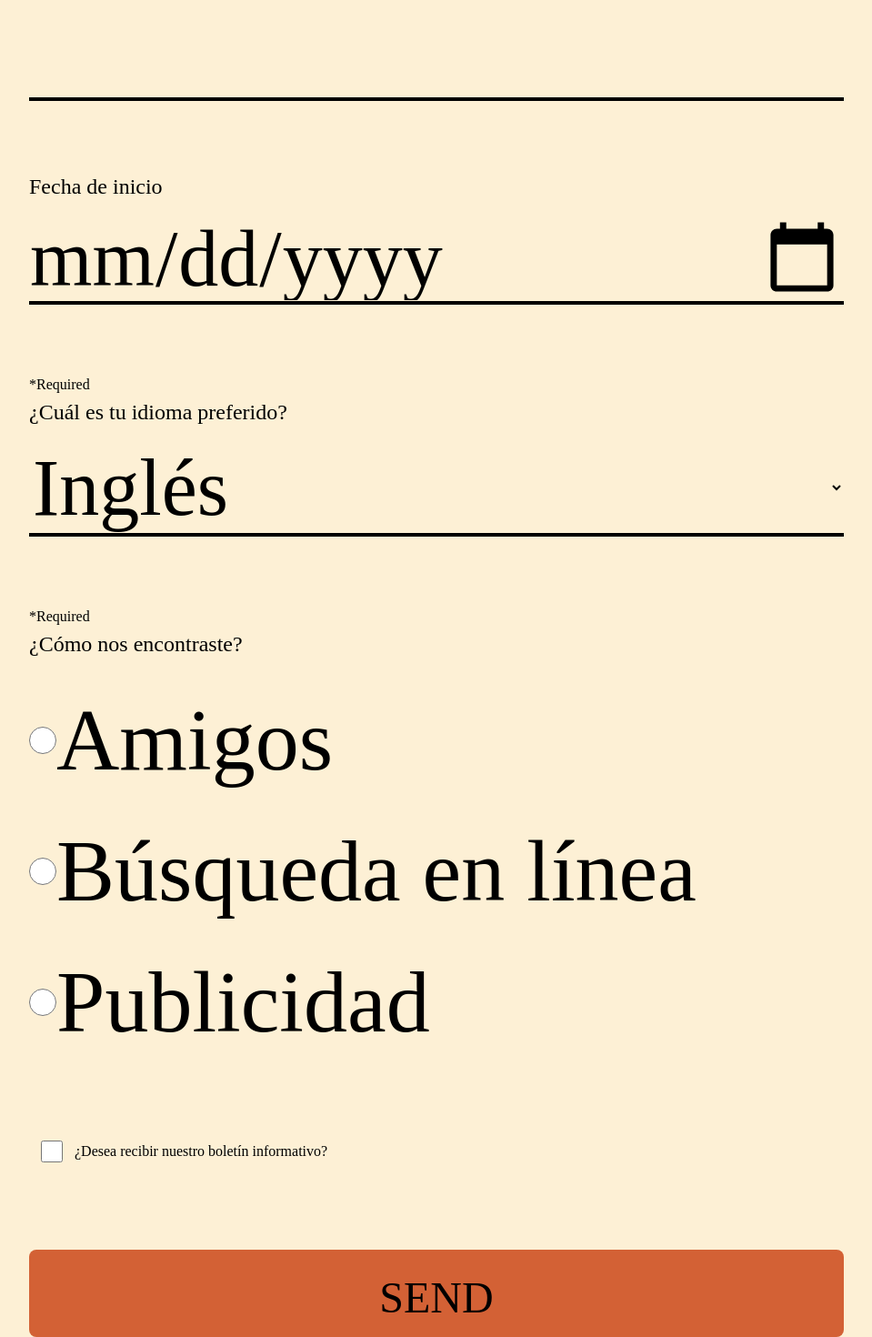
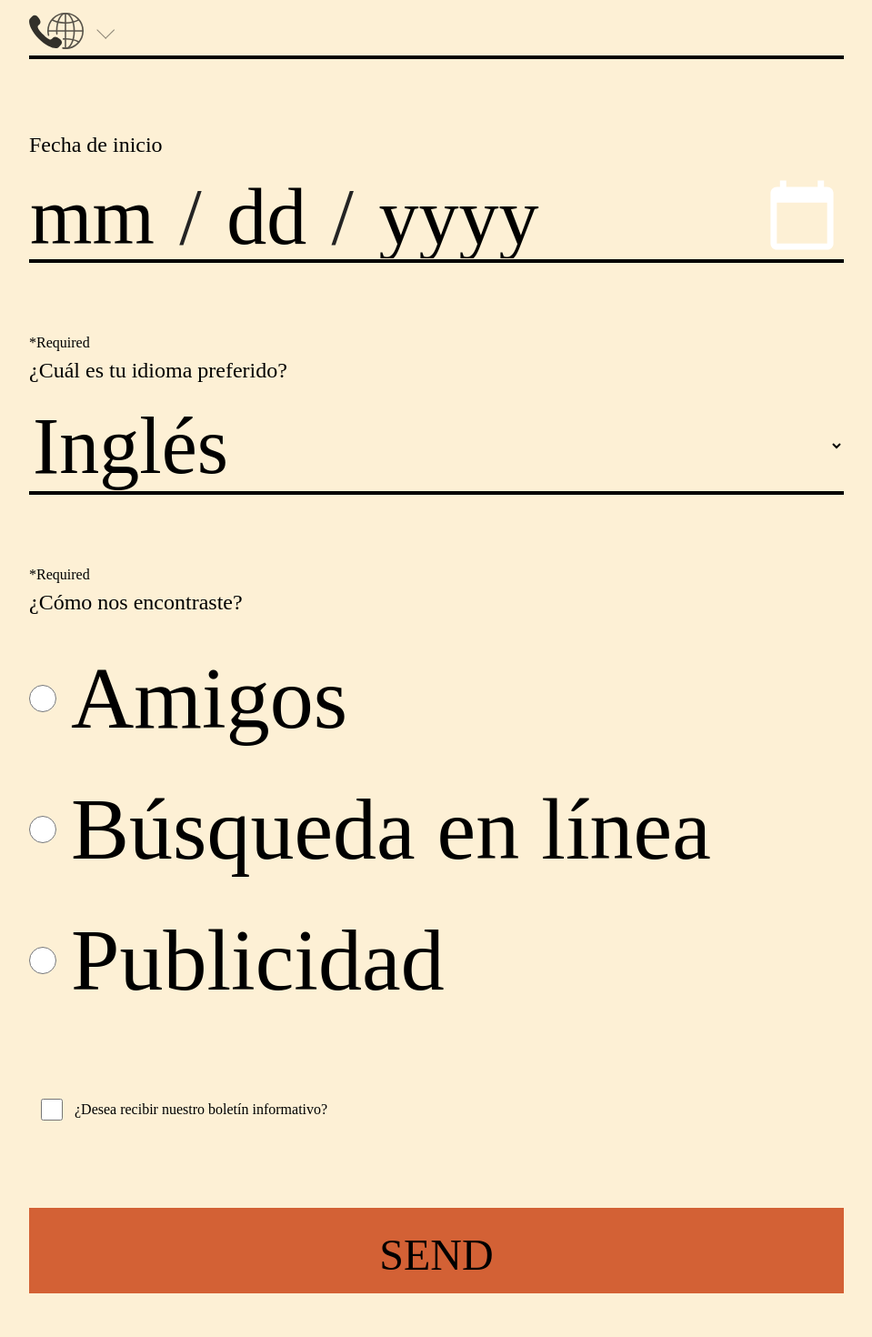
Before and after one commit to Squiffles/Forms, a React (Vite) app in the folder CLIENT/: page /form in a window 1280 px wide. Shown: the part 455-1925 px from the top of the page at 91% size, without its empty margins (160-1119 px from the left). After the commit the page ends 1877 px from the top, so only its background shows below. Built offline with nearby package versions, Linux system fonts and the light colour scheme; a web font is replaced by a local one.

Commit message:
for validation

```diff
--- a/CLIENT/package.json
+++ b/CLIENT/package.json
@@ -14,6 +14,7 @@
         "axios": "^1.5.0",
         "react": "^18.2.0",
         "react-dom": "^18.2.0",
+        "react-phone-number-input": "^3.3.6",
         "react-redux": "^8.1.2",
         "react-router-dom": "^6.16.0",
         "uuid": "^9.0.1"
--- a/CLIENT/src/components/Pages/Form.tsx
+++ b/CLIENT/src/components/Pages/Form.tsx
@@ -2,7 +2,19 @@
 import { useState, useEffect } from "react";
 import { items } from "../../services/data.json";
 import { postAnswerRequest } from "../../services/requests/answer";
+import "react-phone-number-input/style.css";
+import PhoneInput from "react-phone-number-input";
+import validateAnswer from "../../services/validator";
 
+
+export type Answer = {
+    name: string;
+    phoneNumber: string;
+    startDate?: string | null;
+    preferredLanguage: string;
+    howFound: string;
+    newsletter_subscription?: boolean | null
+};
 
 // --------------- COMPONENT ---------------
 function Form() {
@@ -15,15 +27,6 @@ function Form() {
     const HOW_FOUND = items[4];
     const NEWSLETTER_SUBSCRIPTION = items[5];
 
-    type Answer = {
-        name: string;
-        phoneNumber: string;
-        startDate?: string | null;
-        preferredLanguage: string;
-        howFound: string;
-        newsletter_subscription?: boolean | null
-    };
-
     // LOCAL STATES:
     const [answer, setAnswer] = useState<Answer>({
         name: "",
@@ -34,38 +37,66 @@ function Form() {
         newsletter_subscription: null
     });
 
+    const [isValid, setIsValid] = useState(false);
+
+    const [errors, setErrors] = useState({
+        nameError: "",
+        phoneNumberError: "",
+        startDateError: "",
+        preferredLanguageError: "",
+        howFoundError: "",
+        newsletter_subscription: ""
+    });
+
+    const [requiredFieldsErrors, setRequiredFieldsErrors] = useState({
+        nameError: "",
+        phoneNumberError: "",
+        preferredLanguageError: "",
+        howFoundError: ""
+    });
+
 
     // FUNCTIONS:
     const handleSubmit = (event: any) => {
         event.preventDefault();
 
         // Check if the answer is filled before making the post request.
-        // if (answer)
-        // postAnswerRequest(answer);
+        if (isValid) postAnswerRequest(answer);
     };
 
 
     type inputSort = "NAME" | "PHONE_NUMBER" | "START_DATE" | "PREFERRED_LANGUAGE" | "HOW_FOUND" | "NEWSLETTER_SUBSCRIPTION";
     const handleInputChange = (event: any, sort: inputSort) => {
-        let VALUE = event.target.value;
+        // let VALUE = event.target.value;
 
-        sort === "NAME" && setAnswer({ ...answer, name: VALUE });
-        sort === "PHONE_NUMBER" && setAnswer({ ...answer, phoneNumber: VALUE });
-        sort === "START_DATE" && setAnswer({ ...answer, startDate: VALUE });
-        sort === "PREFERRED_LANGUAGE" && setAnswer({ ...answer, preferredLanguage: VALUE });
-        sort === "HOW_FOUND" && setAnswer({ ...answer, howFound: VALUE });
-        sort === "NEWSLETTER_SUBSCRIPTION" && (
-            VALUE = event.target.checked ? true : null,
-            setAnswer({ ...answer, newsletter_subscription: VALUE })
-        );
+        sort === "NAME" && setAnswer({ ...answer, name: event.target.value });
+        // In the phone number case, with the PhoneInput tag, the newNumber is passed directly as parameter, so I just set event as phoneNumber.
+        sort === "PHONE_NUMBER" && setAnswer({ ...answer, phoneNumber: event });
+        sort === "START_DATE" && setAnswer({ ...answer, startDate: event.target.value });
+        sort === "PREFERRED_LANGUAGE" && setAnswer({ ...answer, preferredLanguage: event.target.value });
+        sort === "HOW_FOUND" && setAnswer({ ...answer, howFound: event.target.value });
+        sort === "NEWSLETTER_SUBSCRIPTION" && (setAnswer({ ...answer, newsletter_subscription: event.target.checked ? true : null }));
 
         return;
     };
 
     useEffect(() => {
-        console.log(answer);
-    }, [answer])
+        const { errors, requiredFieldsErrors } = validateAnswer(answer);
+        setErrors(errors);
+        setRequiredFieldsErrors(requiredFieldsErrors);
+    }, [answer]);
 
+    useEffect(() => {
+        const requiredFieldsErrorsAreEmpty = Object.values(requiredFieldsErrors).every(value => value === "")
+        const errorsAreEmpty = Object.values(errors).every(value => value === "");
+        if (errorsAreEmpty && requiredFieldsErrorsAreEmpty) {
+            setIsValid(true);
+        } else setIsValid (false);
+    }, [errors, requiredFieldsErrors]);
+
+    useEffect(() => {
+        console.log(isValid)
+    }, [isValid])
 
     // ELEMENT:
     return (
@@ -74,7 +105,7 @@ function Form() {
                 <span>INPUT</span><span>IT</span>
             </header>
             <form
-                className="flex flex-col gap-[5rem] w-[70%] mt-[5%] border-black rounded-[0.5rem]"
+                className="flex flex-col gap-[5rem] w-[70%] mt-[5%]"
                 onSubmit={handleSubmit}
             >
                 {/* 1) NAME */}
@@ -91,9 +122,11 @@ function Form() {
                             type={NAME.type}
                             onChange={(e) => handleInputChange(e, "NAME")}
                             required={NAME.required}
+                            spellCheck={false}
                         />
                         <div className="absolute w-full h-1 bg-black" />
                     </div>
+                    <p>{errors.nameError}</p>
                 </section>
                 {/* 2) PHONE NUMBER */}
                 <section className="flex flex-col justify-start">
@@ -104,14 +137,16 @@ function Form() {
                     }
                     <label className="text-[1.5rem]">{PHONE_NUMBER.label}</label>
                     <div className="relative w-full mt-4">
-                        <input
-                            className="w-full bg-transparent outline-none text-[5.5rem] leading-[1]"
+                        <PhoneInput
+                            className="w-full bg-transparent outline-none text-[3rem] leading-[1]"
                             type={PHONE_NUMBER.type}
-                            onChange={(e) => handleInputChange(e, "PHONE_NUMBER")}
+                            value={answer.phoneNumber}
+                            onChange={(newNumber) => handleInputChange(newNumber, "PHONE_NUMBER")}
                             required={PHONE_NUMBER.required}
                         />
                         <div className="absolute w-full h-1 bg-black" />
                     </div>
+                    <p>{errors.phoneNumberError}</p>
                 </section>
                 {/* 3) START DATE */}
                 <section className="flex flex-col justify-start">
@@ -131,13 +166,16 @@ function Form() {
                             id="start_date"
                             className="w-full bg-transparent outline-none text-[5.5rem] leading-[1]"
                             type={START_DATE.type}
+                            min="2000-01-01"
+                            max="2050-12-31"
                             onChange={(e) => handleInputChange(e, "START_DATE")}
                             required={START_DATE.required}
                         />
                         <div className="absolute w-full h-1 bg-black" />
                     </div>
+                    <p>{errors.startDateError}</p>
                 </section>
-                {/* 4) PREERRED LANGUAGE */}
+                {/* 4) PREFERRED LANGUAGE */}
                 <section className="flex flex-col justify-start">
                     {
                         PREFERRED_LANGUAGE.required ? (
@@ -165,6 +203,7 @@ function Form() {
                         </select>
                         <div className="absolute w-full h-1 bg-black" />
                     </div>
+                    <p>{errors.preferredLanguageError}</p>
                 </section>
                 {/* 5) HOW FOUND */}
                 <section className="flex flex-col justify-start">
@@ -192,7 +231,7 @@ function Form() {
                                         required={items[4].required}
                                     />
                                     <label
-                                        className="text-[6rem]"
+                                        className="text-[6rem] ml-4"
                                         htmlFor={`option_${index}`}
                                     >
                                         {option.label}
@@ -200,6 +239,7 @@ function Form() {
                                 </span>
                             ))
                         }
+                        <p>{errors.howFoundError}</p>
                     </div>
                 </section>
                 {/* 6) NEWSLETTER SUBSCRIPTION */}
@@ -225,6 +265,7 @@ function Form() {
                 <button
                     className="w-full mt-[1rem] pt-[1rem] pb-[.35rem] bg-flame text-[3rem] transition-all duration-200 hover:bg-black hover:text-white"
                     type="submit"
+                    disabled={isValid ? false : true}
                 >
                     SEND
                 </button>
--- a/CLIENT/src/index.css
+++ b/CLIENT/src/index.css
@@ -19,7 +19,7 @@
 
     color-scheme: light dark;
     color: rgba(255, 255, 255, 0.87);
-    background-color: #242424;
+    background-color: #02020B;
 
     font-synthesis: none;
     text-rendering: optimizeLegibility;
@@ -34,17 +34,25 @@ body {
     place-items: center;
     /* min-width: 320px;
     min-height: 100vh; */
-}
-
-button {
-    border-radius: 8px;
-    border: 1px solid transparent;
-    padding: 0.6em 1.2em;
     font-size: 1em;
     font-weight: 500;
     font-family: inherit;
-    cursor: pointer;
+    /* cursor: pointer; */
     transition: border-color 0.25s;
+    --PhoneInputCountryFlag-height: 2.5rem;
+}
+
+.PhoneInputInput {
+    background-color: transparent;
+}
+
+::-webkit-datetime-edit-text {
+    color: #242424;
+    padding: 0 0.3em;
+}
+
+::-webkit-calendar-picker-indicator {
+    filter: invert(100%);
 }
 
 button:focus,
@@ -54,7 +62,7 @@ button:focus-visible {
 
 @media (prefers-color-scheme: light) {
     :root {
-        color: #213547;
-        background-color: #ffffff;
+        color: #02020B;
+        background-color: #FDF0D5;
     }
 }
--- /dev/null
+++ b/CLIENT/src/services/validator.ts
@@ -0,0 +1,97 @@
+import { Answer } from "../components/Pages/Form";
+import { items } from "../services/data.json";
+
+
+const validateAnswer = (answer: Answer) => {
+    const { name, phoneNumber, startDate, preferredLanguage, howFound, newsletter_subscription } = answer;
+
+    // Initialize errors object.
+    const errors = {
+        nameError: "",
+        phoneNumberError: "",
+        startDateError: "",
+        preferredLanguageError: "",
+        howFoundError: "",
+        newsletter_subscription: ""
+    };
+
+    const requiredFieldsErrors = {
+        nameError: "",
+        phoneNumberError: "",
+        preferredLanguageError: "",
+        howFoundError: ""
+    };
+
+    const dateRegex = /^\d{4}-\d{2}-\d{2}$/;
+
+    const preferredLanguageOptions = [];
+    for (let option of items[3].options as any) {
+        preferredLanguageOptions.push(option.value)
+    };
+
+    const howFoundOptions = [];
+    for (let option of items[4].options as any) {
+        howFoundOptions.push(option.value);
+    };
+
+
+    // * All the properties, but "newsletter_subscription", MUST be type "string". Handle these scenerarios just in case.
+
+    if (typeof name !== "string") {
+        errors.nameError = "Formato inválido, intente de nuevo por favor.";
+    };
+    if (typeof phoneNumber !== "string") {
+        errors.phoneNumberError = "Formato inválido, intente de nuevo por favor.";
+    };
+    // OPTIONAL: Only add an error if the date isn't null or an empty string and if it's not a string at the same time.
+    if (startDate !== null && typeof startDate !== "string") {
+        errors.startDateError = "Formato inválido, intente de nuevo por favor.";
+    } else if (startDate !== null && typeof startDate === "string") {
+        // If Start date isn't null but a a string, then it must match the format YYYY/MM/DD.
+        if (startDate && !dateRegex.test(startDate)) {
+            errors.startDateError = "Ingrese una fecha válida";
+        }
+    };
+    if (typeof preferredLanguage !== "string") {
+        errors.preferredLanguageError = "Formato inválido, intente de nuevo por favor.";
+    };
+    if (typeof howFound !== "string") {
+        errors.howFoundError = "Formato inválido, intente de nuevo por favor.";
+    };
+    // OPTIONAL: Only add an error if the newsletter_subscription isn't null and boolean at the same time.
+    if (newsletter_subscription !== null && typeof newsletter_subscription !== "boolean") {
+        errors.newsletter_subscription = "Formato inválido, intente de nuevo por favor.";
+    };
+
+
+    // Name length must to be longer than 0, but shorter than 50.
+    if (!name) requiredFieldsErrors.nameError = "Este campo es obligatorio";
+    if (name && (name.length < 2 || name.length > 50)) {
+        errors.nameError = "Confirma que hayas ingresado el nombre correctamente.";
+    };
+
+    // Phone number length must be longer than 4, but shorter than 20.
+    if (!phoneNumber) requiredFieldsErrors.phoneNumberError = "Este campo es obligatorio";
+    if (phoneNumber && (phoneNumber.length < 4 || phoneNumber.length > 20)) {
+        errors.phoneNumberError = "Ingrese un número válido";
+    };
+
+    // Preferred language must be one of: "english", "spanish", "french", "german".
+    if (!phoneNumber) requiredFieldsErrors.preferredLanguageError = "Este campo es obligatorio";
+    if (preferredLanguage && !preferredLanguageOptions.includes(preferredLanguage)) {
+        errors.preferredLanguageError = "Elija una de las opciones válidas";
+    };
+
+    // How found must be one of: "friends", "online_search", "advertisement".
+    if (!phoneNumber) requiredFieldsErrors.howFoundError = "Este campo es obligatorio";
+    if (howFound && !howFoundOptions.includes(howFound)) {
+        errors.howFoundError = "Elija una de las opciones válidas";
+    };
+
+    return {
+        errors, requiredFieldsErrors
+    };
+};
+
+
+export default validateAnswer;
```
